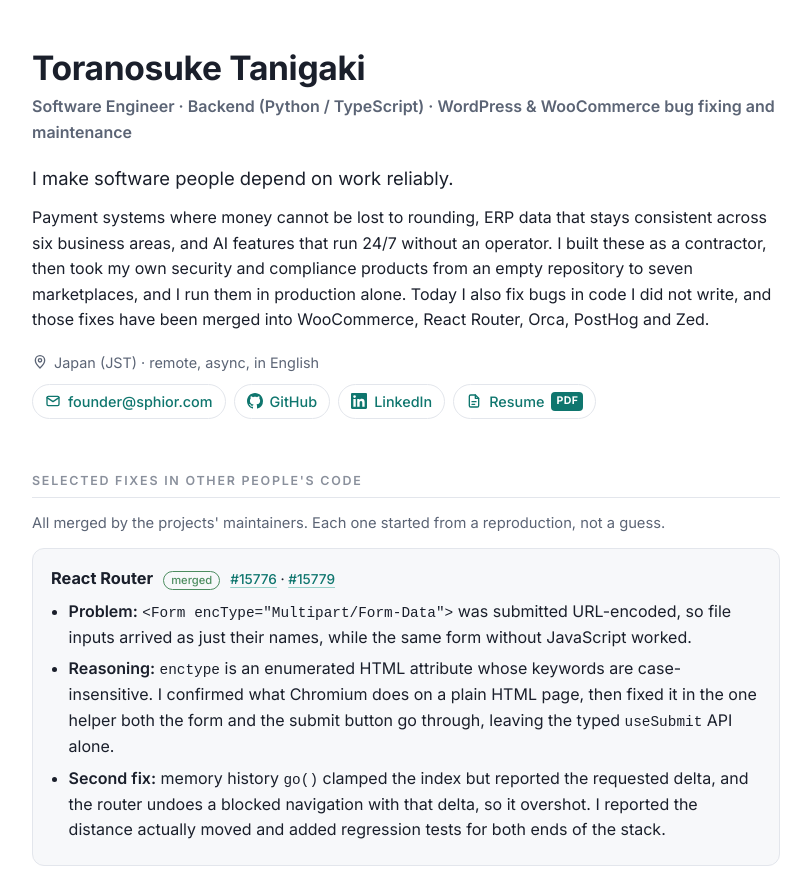
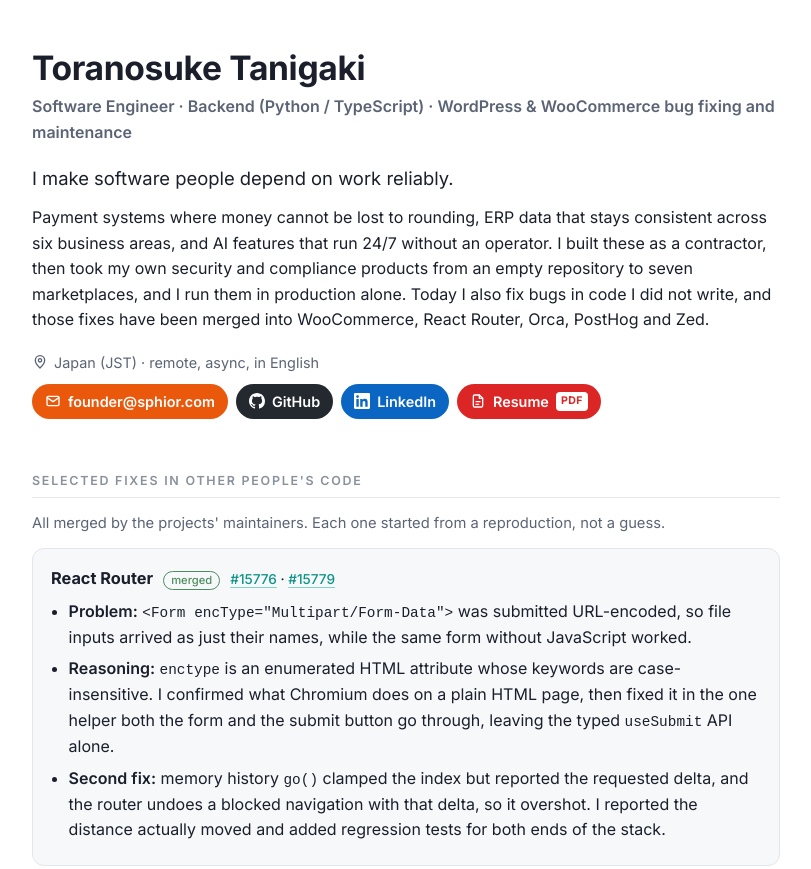
Before and after one commit to Toraastrta/Toraastrta.github.io, a plain HTML site: page index.html in a window 1280 px wide. Shown: the top 869 px of the page, without its empty margins (234-1045 px from the left). Drawn offline with Linux system fonts and the light colour scheme.

Commit message:
Give each contact link its own color

```diff
--- a/index.html
+++ b/index.html
@@ -15,9 +15,9 @@
     --muted: #5b6475;
     --line: #e3e6ec;
     --card: #f7f8fa;
-    --accent: #0f766e;
+    --accent: #0d9488;
     --heading: #8a909c;
-    --underline: #99d1ca;
+    --underline: #7fd3c9;
     --ok: #2f7a45;
   }
   @media (prefers-color-scheme: dark) {
@@ -27,9 +27,9 @@
       --muted: #a2a9b6;
       --line: #2a2e35;
       --card: #191c20;
-      --accent: #5eead4;
+      --accent: #2dd4bf;
       --heading: #7d8491;
-      --underline: #2b6f66;
+      --underline: #1f7a70;
       --ok: #6fbf86;
     }
   }
@@ -46,12 +46,17 @@
   .lead { font-size: 1.15rem; margin: 0 0 12px; }
   .meta { color: var(--muted); font-size: .9rem; margin-top: 18px; display: flex; flex-wrap: wrap; align-items: center; gap: 8px; }
   .meta .loc { display: flex; align-items: center; gap: 6px; flex-basis: 100%; margin-bottom: 2px; }
-  .meta a { display: inline-flex; align-items: center; gap: 7px; padding: 5px 12px; border: 1px solid var(--line);
-            border-radius: 999px; text-decoration: none; color: var(--accent); font-weight: 500; background: var(--bg); }
-  .meta a:hover { background: var(--card); border-color: var(--underline); }
+  .meta a { display: inline-flex; align-items: center; gap: 7px; padding: 6px 13px; border-radius: 999px;
+            text-decoration: none; color: #fff; font-weight: 600; border: 0; transition: filter .15s, transform .15s; }
+  .meta a:hover { filter: brightness(1.12); transform: translateY(-1px); }
+  .meta a.email { background: #ea580c; }
+  .meta a.github { background: #24292f; }
+  .meta a.linkedin { background: #0a66c2; }
+  .meta a.resume { background: #dc2626; }
+  @media (prefers-color-scheme: dark) { .meta a.github { background: #3d444d; } }
   .meta svg { width: 16px; height: 16px; flex: none; }
   .badge { font-size: .66rem; font-weight: 700; letter-spacing: .04em; padding: 1px 5px; border-radius: 4px;
-           background: var(--accent); color: var(--bg); }
+           background: #fff; color: #dc2626; }
   a { color: var(--accent); text-decoration: underline; text-decoration-color: var(--underline); text-underline-offset: 3px; }
   a:hover { text-decoration-color: currentColor; }
   h2 { font-size: .78rem; letter-spacing: .14em; text-transform: uppercase; color: var(--heading); font-weight: 600;
@@ -87,10 +92,10 @@
   <p>Payment systems where money cannot be lost to rounding, ERP data that stays consistent across six business areas, and AI features that run 24/7 without an operator. I built these as a contractor, then took my own security and compliance products from an empty repository to seven marketplaces, and I run them in production alone. Today I also fix bugs in code I did not write, and those fixes have been merged into WooCommerce, React Router, Orca, PostHog and Zed.</p>
   <div class="meta">
     <span class="loc"><svg viewBox="0 0 24 24" fill="none" stroke="currentColor" stroke-width="2" stroke-linecap="round" stroke-linejoin="round" aria-hidden="true"><path d="M12 21s-7-6.2-7-11.5a7 7 0 0 1 14 0C19 14.8 12 21 12 21z"/><circle cx="12" cy="9.5" r="2.5"/></svg>Japan (JST) · remote, async, in English</span>
-    <a href="mailto:founder@sphior.com" title="Email"><svg viewBox="0 0 24 24" fill="none" stroke="currentColor" stroke-width="2" stroke-linecap="round" stroke-linejoin="round" aria-hidden="true"><rect x="3" y="5" width="18" height="14" rx="2"/><path d="M3 7l9 6 9-6"/></svg>founder@sphior.com</a>
-    <a href="https://github.com/Toraastrta" title="GitHub"><svg viewBox="0 0 16 16" fill="currentColor" aria-hidden="true"><path d="M8 0C3.58 0 0 3.58 0 8c0 3.54 2.29 6.53 5.47 7.59.4.07.55-.17.55-.38 0-.19-.01-.82-.01-1.49-2.01.37-2.53-.49-2.69-.94-.09-.23-.48-.94-.82-1.13-.28-.15-.68-.52-.01-.53.63-.01 1.08.58 1.23.82.72 1.21 1.87.87 2.33.66.07-.52.28-.87.51-1.07-1.78-.2-3.64-.89-3.64-3.95 0-.87.31-1.59.82-2.15-.08-.2-.36-1.02.08-2.12 0 0 .67-.21 2.2.82.64-.18 1.32-.27 2-.27.68 0 1.36.09 2 .27 1.53-1.04 2.2-.82 2.2-.82.44 1.1.16 1.92.08 2.12.51.56.82 1.27.82 2.15 0 3.07-1.87 3.75-3.65 3.95.29.25.54.73.54 1.48 0 1.07-.01 1.93-.01 2.2 0 .21.15.46.55.38A8.013 8.013 0 0016 8c0-4.42-3.58-8-8-8z"/></svg>GitHub</a>
-    <a href="https://www.linkedin.com/in/toraastrta" title="LinkedIn"><svg viewBox="0 0 24 24" fill="currentColor" aria-hidden="true"><path d="M20.447 20.452h-3.554v-5.569c0-1.328-.027-3.037-1.852-3.037-1.853 0-2.136 1.445-2.136 2.939v5.667H9.351V9h3.414v1.561h.046c.477-.9 1.637-1.85 3.37-1.85 3.601 0 4.267 2.37 4.267 5.455v6.286zM5.337 7.433a2.062 2.062 0 01-2.063-2.065 2.064 2.064 0 112.063 2.065zm1.782 13.019H3.555V9h3.564v11.452zM22.225 0H1.771C.792 0 0 .774 0 1.729v20.542C0 23.227.792 24 1.771 24h20.451C23.2 24 24 23.227 24 22.271V1.729C24 .774 23.2 0 22.222 0h.003z"/></svg>LinkedIn</a>
-    <a href="resume.pdf" title="Resume (PDF)"><svg viewBox="0 0 24 24" fill="none" stroke="currentColor" stroke-width="2" stroke-linecap="round" stroke-linejoin="round" aria-hidden="true"><path d="M14 3H7a2 2 0 0 0-2 2v14a2 2 0 0 0 2 2h10a2 2 0 0 0 2-2V8z"/><path d="M14 3v5h5"/><path d="M9 13h6M9 17h4"/></svg>Resume <span class="badge">PDF</span></a>
+    <a class="email" href="mailto:founder@sphior.com" title="Email"><svg viewBox="0 0 24 24" fill="none" stroke="currentColor" stroke-width="2" stroke-linecap="round" stroke-linejoin="round" aria-hidden="true"><rect x="3" y="5" width="18" height="14" rx="2"/><path d="M3 7l9 6 9-6"/></svg>founder@sphior.com</a>
+    <a class="github" href="https://github.com/Toraastrta" title="GitHub"><svg viewBox="0 0 16 16" fill="currentColor" aria-hidden="true"><path d="M8 0C3.58 0 0 3.58 0 8c0 3.54 2.29 6.53 5.47 7.59.4.07.55-.17.55-.38 0-.19-.01-.82-.01-1.49-2.01.37-2.53-.49-2.69-.94-.09-.23-.48-.94-.82-1.13-.28-.15-.68-.52-.01-.53.63-.01 1.08.58 1.23.82.72 1.21 1.87.87 2.33.66.07-.52.28-.87.51-1.07-1.78-.2-3.64-.89-3.64-3.95 0-.87.31-1.59.82-2.15-.08-.2-.36-1.02.08-2.12 0 0 .67-.21 2.2.82.64-.18 1.32-.27 2-.27.68 0 1.36.09 2 .27 1.53-1.04 2.2-.82 2.2-.82.44 1.1.16 1.92.08 2.12.51.56.82 1.27.82 2.15 0 3.07-1.87 3.75-3.65 3.95.29.25.54.73.54 1.48 0 1.07-.01 1.93-.01 2.2 0 .21.15.46.55.38A8.013 8.013 0 0016 8c0-4.42-3.58-8-8-8z"/></svg>GitHub</a>
+    <a class="linkedin" href="https://www.linkedin.com/in/toraastrta" title="LinkedIn"><svg viewBox="0 0 24 24" fill="currentColor" aria-hidden="true"><path d="M20.447 20.452h-3.554v-5.569c0-1.328-.027-3.037-1.852-3.037-1.853 0-2.136 1.445-2.136 2.939v5.667H9.351V9h3.414v1.561h.046c.477-.9 1.637-1.85 3.37-1.85 3.601 0 4.267 2.37 4.267 5.455v6.286zM5.337 7.433a2.062 2.062 0 01-2.063-2.065 2.064 2.064 0 112.063 2.065zm1.782 13.019H3.555V9h3.564v11.452zM22.225 0H1.771C.792 0 0 .774 0 1.729v20.542C0 23.227.792 24 1.771 24h20.451C23.2 24 24 23.227 24 22.271V1.729C24 .774 23.2 0 22.222 0h.003z"/></svg>LinkedIn</a>
+    <a class="resume" href="resume.pdf" title="Resume (PDF)"><svg viewBox="0 0 24 24" fill="none" stroke="currentColor" stroke-width="2" stroke-linecap="round" stroke-linejoin="round" aria-hidden="true"><path d="M14 3H7a2 2 0 0 0-2 2v14a2 2 0 0 0 2 2h10a2 2 0 0 0 2-2V8z"/><path d="M14 3v5h5"/><path d="M9 13h6M9 17h4"/></svg>Resume <span class="badge">PDF</span></a>
   </div>
 </header>
 
```
